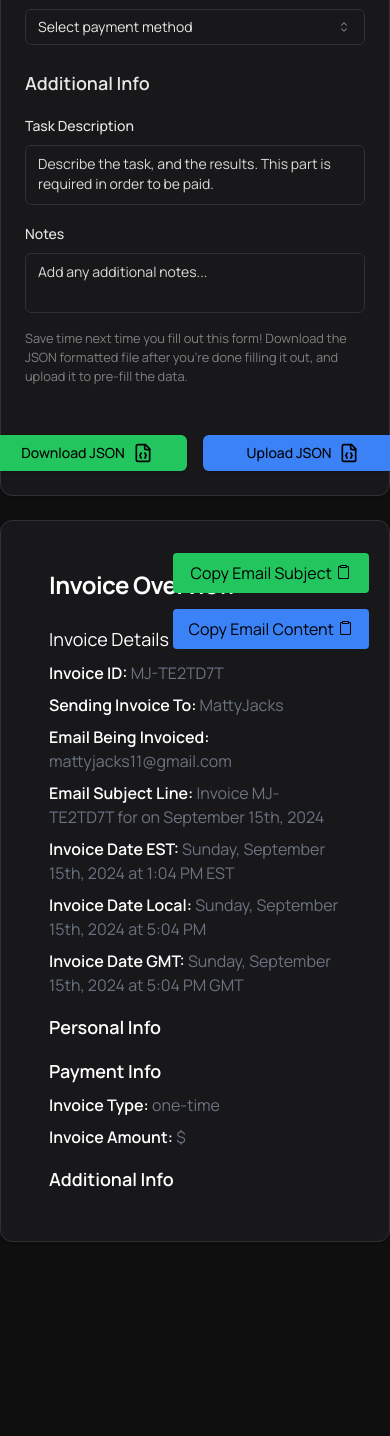
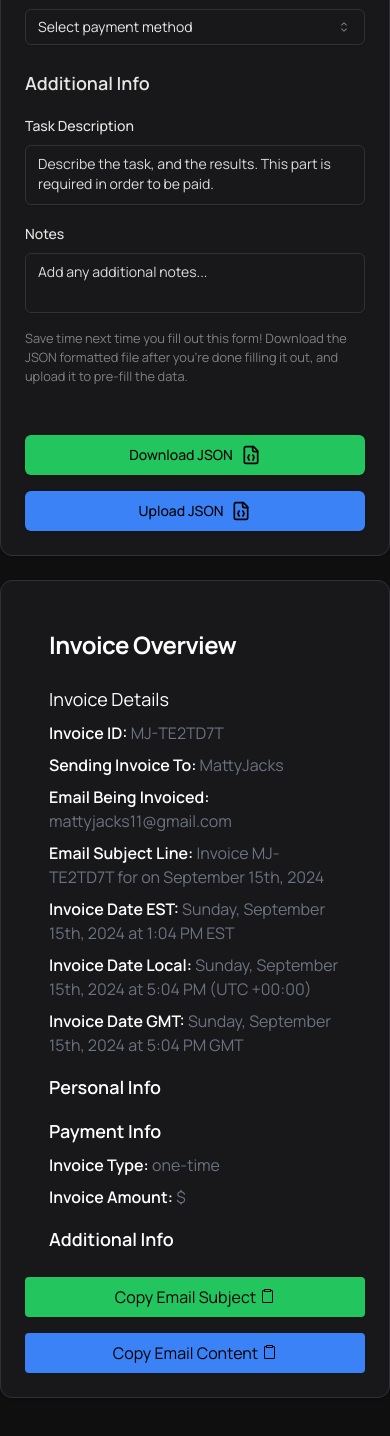
Before and after one commit to mattyjacks/invoice-mattyjacks-nextjs, a Next.js app: page / in a window 390 px wide. Shown: the part 1204-2640 px from the top of the page. Before the commit the page ends 2486 px from the top, so only its background shows below. Built offline with nearby package versions, Linux system fonts and the light colour scheme.

Commit message:
Responsive

```diff
--- a/components/InvoicePreview.tsx
+++ b/components/InvoicePreview.tsx
@@ -49,15 +49,21 @@ const InvoicePreview = ({ control }: { control: any }) => {
     } else if (invoiceId.startsWith("HC")) {
       return { name: "Hypnosis Capital", email: "hypnosiscapital.com" };
     } else if (invoiceId.startsWith("FB")) {
-      return { name: "FirebringerAI", email: "Matt@firebringerai.com or " };
+      return { name: "FirebringerAI", email: "Matt@firebringerai.com" };
     } else if (invoiceId.startsWith("Inv")) {
       return { name: "Unknown", email: "N/A" }; // or a default email
-    }
-    else {
+    } else {
       return { name: "Unknown", email: "N/A" };
     }
   };
 
+  const getUtcOffset = () => {
+    const offsetInMinutes = new Date().getTimezoneOffset();
+    const offsetHours = Math.floor(Math.abs(offsetInMinutes) / 60);
+    const offsetMinutes = Math.abs(offsetInMinutes) % 60;
+    const offsetSign = offsetInMinutes > 0 ? '-' : '+';
+    return `UTC ${offsetSign}${String(offsetHours).padStart(2, '0')}:${String(offsetMinutes).padStart(2, '0')}`;
+  };
 
   const copyToClipboard = () => {
     const invoiceId = formValues.invoiceId || "N/A";
@@ -72,7 +78,7 @@ Invoice ID: ${invoiceId}
 Sending Invoice To: ${invoiceName}
 Email Subject Line: Invoice ${invoiceId} for ${fullName} on ${format(now, "MMMM do, yyyy")}
 Invoice Date EST: ${format(toZonedTime(now, 'America/New_York'), "EEEE, MMMM do, yyyy 'at' p 'EST'")}
-Invoice Date Local: ${format(now, "EEEE, MMMM do, yyyy 'at' p")}
+Invoice Date Local: ${format(now, "EEEE, MMMM do, yyyy 'at' p")} (${getUtcOffset()})
 Invoice Date GMT: ${format(toZonedTime(now, 'GMT'), "EEEE, MMMM do, yyyy 'at' p 'GMT'")}
 
 Personal Info
@@ -140,11 +146,9 @@ Notes: ${formValues.notes}
           {renderField("Email Being Invoiced", getInvoiceDetails().email)} {/* New line */}
           {renderField("Email Subject Line", `Invoice ${formValues.invoiceId} for ${formValues.fullLegalName} on ${format(new Date(), "MMMM do, yyyy")}`)}
           {renderField("Invoice Date EST", format(toZonedTime(new Date(), 'America/New_York'), "EEEE, MMMM do, yyyy 'at' p 'EST'"))}
-    {renderField("Invoice Date Local", format(new Date(), "EEEE, MMMM do, yyyy 'at' p"))}
+          {renderField("Invoice Date Local", format(new Date(), "EEEE, MMMM do, yyyy 'at' p") + ` (${getUtcOffset()})`)}
           {renderField("Invoice Date GMT", format(toZonedTime(new Date(), 'GMT'), "EEEE, MMMM do, yyyy 'at' p 'GMT'"))}
         </div>
-
-
 
         <div className="space-y-2">
           <h3 className="text-lg font-semibold text-white">Personal Info</h3>
@@ -194,7 +198,8 @@ Notes: ${formValues.notes}
         </div>
       </CardContent>
 
-      <div className="absolute right-5 top-8 flex flex-col space-y-4">
+      <div className="absolute right-5 top-8 md:flex md:flex-col md:space-y-4 hidden md:block">
+        {/* Copy Email Subject Button */}
         <button
           onClick={copyInvoiceAndName}
           className="px-4 py-2 bg-green-500 text-black rounded hover:bg-green-500 flex items-center justify-center space-x-1"
@@ -204,6 +209,30 @@ Notes: ${formValues.notes}
           <ClipboardIcon />
         </button>
 
+        {/* Copy Email Content Button */}
+        <button
+          onClick={copyToClipboard}
+          className="px-4 py-2 bg-blue-500 text-black rounded hover:bg-blue-500 flex items-center justify-center space-x-1"
+          style={{ minHeight: '30px' }}
+        >
+          <span>Copy Email Content</span>
+          <ClipboardIcon />
+        </button>
+      </div>
+
+      {/* For mobile view */}
+      <div className="flex flex-col space-y-4 md:hidden justify-end">
+        {/* Copy Email Subject Button */}
+        <button
+          onClick={copyInvoiceAndName}
+          className="px-4 py-2 bg-green-500 text-black rounded hover:bg-green-500 flex items-center justify-center space-x-1"
+          style={{ minHeight: '30px' }}
+        >
+          <span>Copy Email Subject</span>
+          <ClipboardIcon />
+        </button>
+
+        {/* Copy Email Content Button */}
         <button
           onClick={copyToClipboard}
           className="px-4 py-2 bg-blue-500 text-black rounded hover:bg-blue-500 flex items-center justify-center space-x-1"
--- a/components/component/form.tsx
+++ b/components/component/form.tsx
@@ -900,20 +900,20 @@ export function FormN() {
     onChange={(e) => handleFileUpload(e)} // Handle file upload
   />
 
-  <div className="flex space-x-4">
-    {/* Download JSON Button on the left */}
+<div className="flex flex-col md:flex-row space-y-4 md:space-y-0 md:space-x-4 justify-center w-full">
+  {/* Download JSON Button */}
   <Button
-      className="bg-green-500"
-      style={{ display: 'inline-flex', alignItems: 'center', justifyContent: 'center', width: '200px' }} // Equal width
+    className="bg-green-500 w-full md:w-1/2 xl:w-1/3"
+    style={{ display: 'inline-flex', alignItems: 'center', justifyContent: 'center', height: '40px' }} // Set equal height
     onClick={handleDownloadJson}
   >
     Download JSON <FileJson className="size-5 ml-2" />
   </Button>
 
-    {/* Upload JSON Button on the right */}
+  {/* Upload JSON Button */}
   <Button
-      className="bg-blue-500"
-      style={{ display: 'inline-flex', alignItems: 'center', justifyContent: 'center', width: '200px' }} // Equal width
+    className="bg-blue-500 w-full md:w-1/2 xl:w-1/3"
+    style={{ display: 'inline-flex', alignItems: 'center', justifyContent: 'center', height: '40px' }} // Set equal height
     onClick={(e) => {
       e.preventDefault(); // Prevent form validation
       setTimeout(() => {
@@ -927,6 +927,7 @@ export function FormN() {
     Upload JSON <FileJson className="size-5 ml-2" />
   </Button>
 </div>
+
 </CardFooter>
 
 
```
Lines whose indentation alone changed are shown as unchanged.
